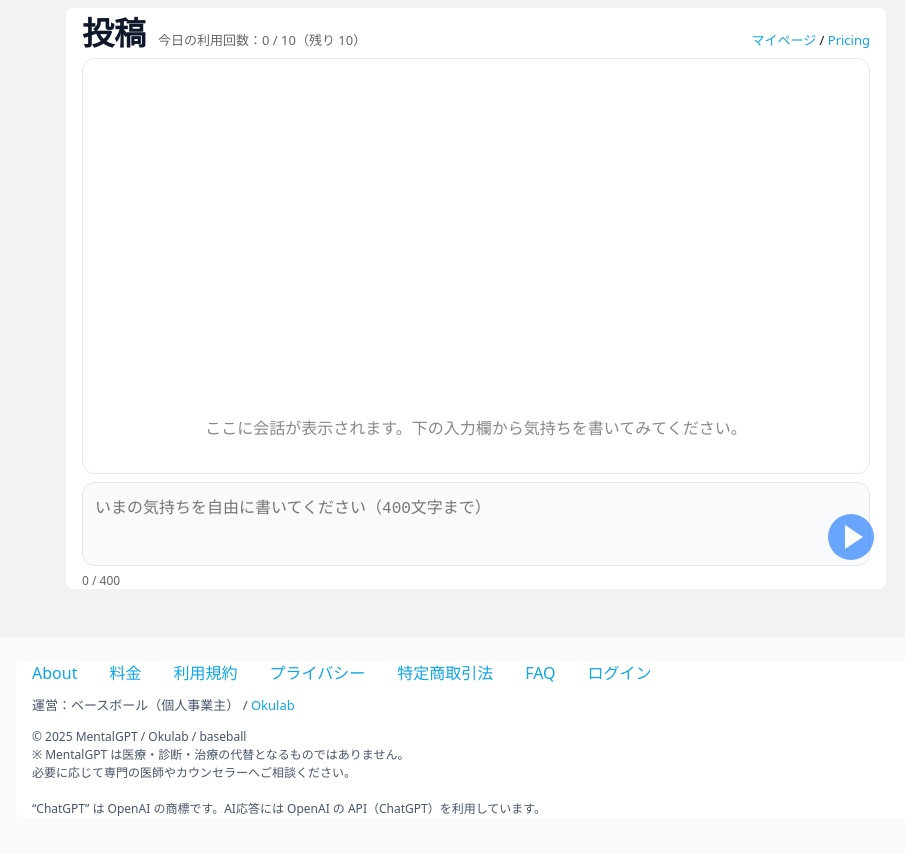
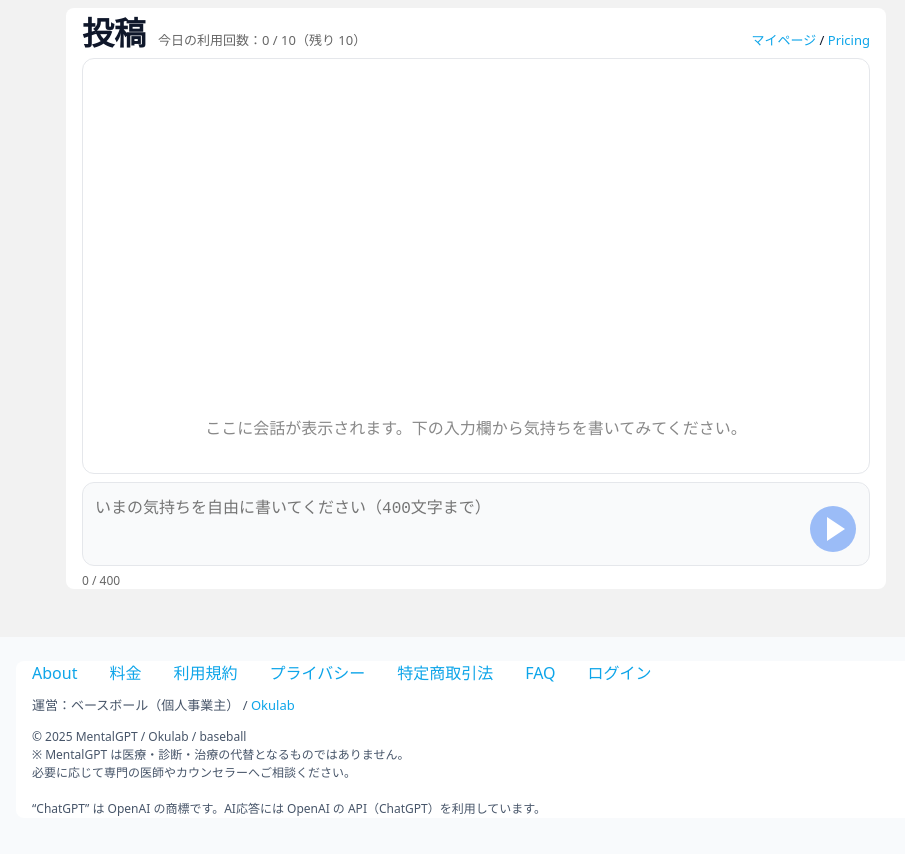
Before and after one commit to yasuhirookura/mentalgpt-react-starter, a React (Create React App) app: page /dashboard in a window 1280 px wide. Shown: the whole page, without its empty margins (164-1069 px from the left). Built offline with nearby package versions, Linux system fonts and the light colour scheme.

Commit message:
feat: update src/pages/Dashboard.jsx src/styles/Button.css

```diff
--- a/src/pages/Dashboard.jsx
+++ b/src/pages/Dashboard.jsx
@@ -235,26 +235,15 @@ fontSize: 16,
 />
 
 <button
+  type="button"
+  aria-label="送信"
   onClick={handleSend}
   disabled={isLoading || !text.trim() || over || todayCount >= planLimit}
   title={over ? "文字数が多すぎます" : "送信"}
-  className="sendButton"                         // ← これを追加
-  style={{
-    width: 52,
-    height: 52,
-    borderRadius: "50%",
-    border: "none",
-    background: "transparent",                   // ← ここは透明のまま
-    display: "grid",
-    placeItems: "center",
-    cursor:
-      isLoading || !text.trim() || over || todayCount >= planLimit
-        ? "not-allowed"
-        : "pointer",
-  }}
+  className="sendButton"
 >
   <svg width="48" height="48" viewBox="0 0 48 48" xmlns="http://www.w3.org/2000/svg">
-    <circle cx="24" cy="24" r="23" fill="#0a6cff" />
+    <circle cx="24" cy="24" r="23" />
     <polygon points="18,12 36,24 18,36" fill="white" />
   </svg>
 </button>
--- a/src/styles/Button.css
+++ b/src/styles/Button.css
@@ -1,22 +1,60 @@
-/* 共通（フォーカス枠をきれいに） */
+/* ===== 送信ボタン（青丸＋白三角） ===== */
+
+/* ボタン本体（サイズやレイアウト） */
 .sendButton {
+  width: 52px;
+  height: 52px;
+  padding: 0;
+  margin: 0;
+  appearance: none;
+  background: transparent;
+  border: none;
+  border-radius: 50%;
+  display: grid;
+  place-items: center;
   outline: none;
 }
 
-/* ホバー時（有効なときのみ） */
-.sendButton:not(:disabled):hover svg circle {
-  filter: brightness(0.9);           /* 少し濃く見える */
-  transition: filter 120ms ease;
+/* SVG のサイズ固定 */
+.sendButton svg {
+  width: 48px;
+  height: 48px;
+  display: block;
 }
 
-/* 押下時 */
-.sendButton:not(:disabled):active svg circle {
-  transform: translateY(1px);
-  transition: transform 40ms ease;
+/* 初期の青（ここで fill を握る） */
+.sendButton svg circle {
+  fill: #0a6cff;
+  transition: fill 160ms ease, transform 120ms ease;
 }
 
-/* 無効時は薄く＆ポインター無効（補強） */
+/* 有効時 hover：色を少しだけ明るく＋わずかに拡大 */
+.sendButton:not(:disabled):hover svg circle {
+  fill: #1a7cff;     /* ← filter ではなく fill を直接切替 */
+  transform: scale(1.04);
+}
+
+/* 有効時 active：押し込み感 */
+.sendButton:not(:disabled):active svg circle {
+  transform: scale(0.98);
+}
+
+/* フォーカス（キーボード操作の視認性） */
+.sendButton:focus-visible {
+  outline: 2px solid #0a6cff33;
+  outline-offset: 3px;
+  border-radius: 50%;
+}
+
+/* 無効時：薄い青＋カーソル無効 */
 .sendButton:disabled {
   cursor: not-allowed;
-  opacity: 0.6;
 }
+.sendButton:disabled svg circle {
+  fill: #9bbcf7;
+}
+
+/* 有効時カーソル */
+.sendButton:not(:disabled) {
+  cursor: pointer;
+}
```
